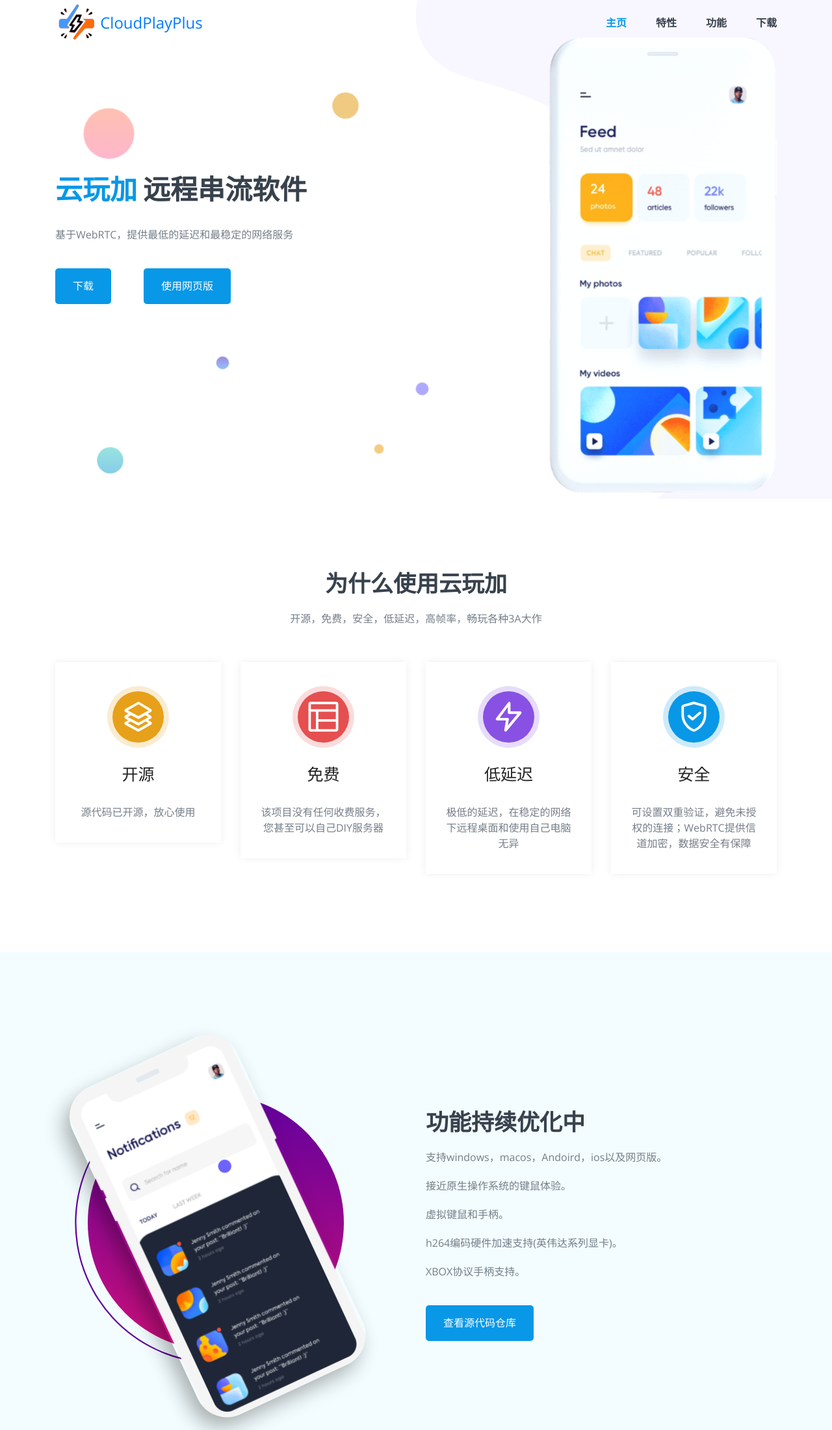
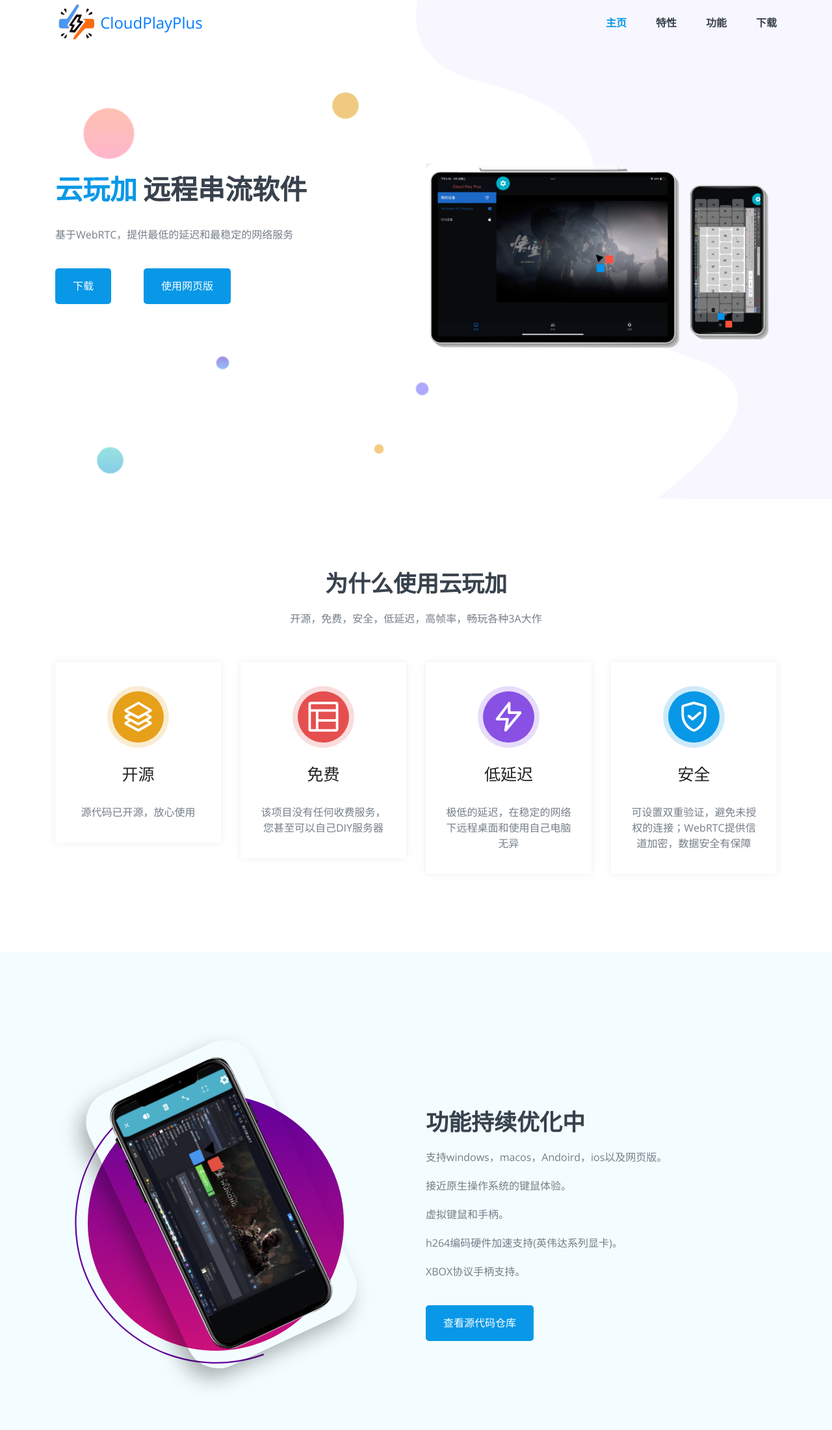
Before and after one commit to zhuhaichao518/cloudplayplus_homepage, a plain HTML site: page index.html in a window 1280 px wide. Shown: the part 32-2233 px from the top of the page at 65% size. Drawn offline with nearby package versions, Linux system fonts and the light colour scheme.

Commit message:
更新主页

```diff
--- a/index.html
+++ b/index.html
@@ -116,9 +116,9 @@
                             </ul>
                         </div> <!-- header hero content -->
                     </div>
-                    <div class="col-lg-4 col-md-6 col-sm-6 col-10">
+                    <div class="col-lg-6 col-md-8 col-sm-14 col-14">
                         <div class="header-image">
-                            <img src="assets/images/header-app.png" alt="app" class="image wow fadeInRightBig" data-wow-duration="1.3s" data-wow-delay="0.5s">
+                            <img src="assets/images/show2.png" alt="app" class="image wow fadeInRightBig" data-wow-duration="1.3s" data-wow-delay="0.5s">
                         </div> <!-- header image -->
                     </div>
                 </div> <!-- row -->
@@ -200,7 +200,7 @@
                 <div class="col-lg-6">
                     <div class="about-image mt-50 wow fadeInLeftBig" data-wow-duration="1.3s" data-wow-delay="0.5s">
                         <div class="about-shape"></div>
-                        <img class="app" src="assets/images/about-app.png" alt="app">
+                        <img class="app" src="assets/images/about-app2.png" alt="app">
                     </div> <!-- about image -->
                 </div>
                 <div class="col-lg-6">
@@ -230,7 +230,7 @@
             <div class="row justify-content-center align-items-center">
                 <div class="col-lg-6 col-md-9 hide-on-mobile">
                     <div class="download-image mt-50 wow fadeInRightBig" data-wow-duration="1.3s" data-wow-delay="0.2s">
-                        <img class="image" src="assets/images/download-app.png" alt="download">
+                        <img class="image" src="assets/images/about-app2.png" alt="download">
 
                         <div class="download-shape-1"></div>
                     </div> <!-- download image -->
```
Also changed, not shown: assets/images/about-app2.png (added), assets/images/show2.png (added), assets/images/zhuye.jpg (added), 1 other file.
